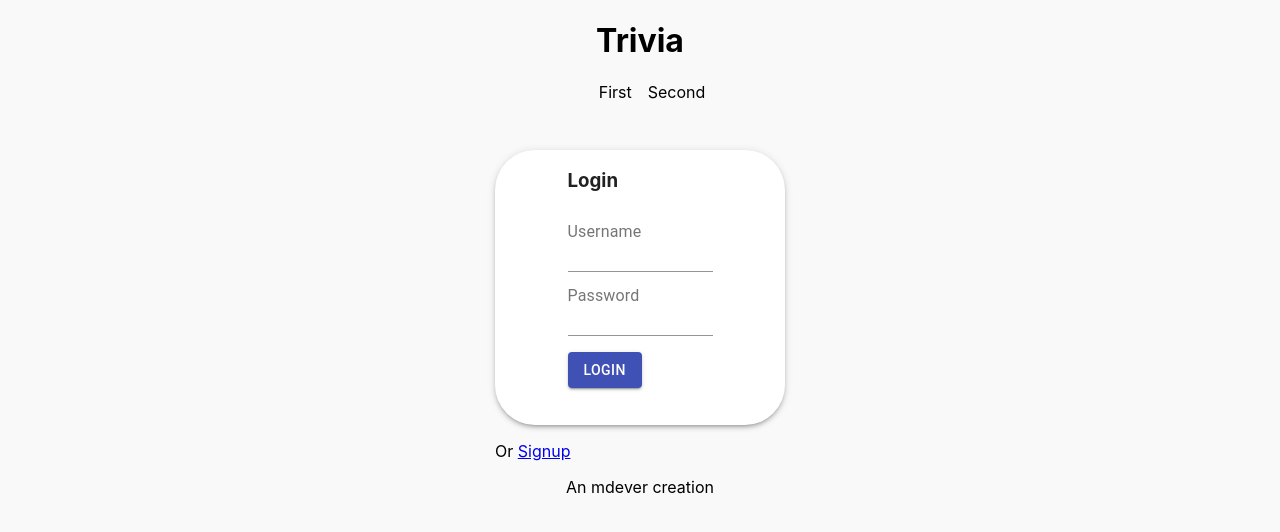
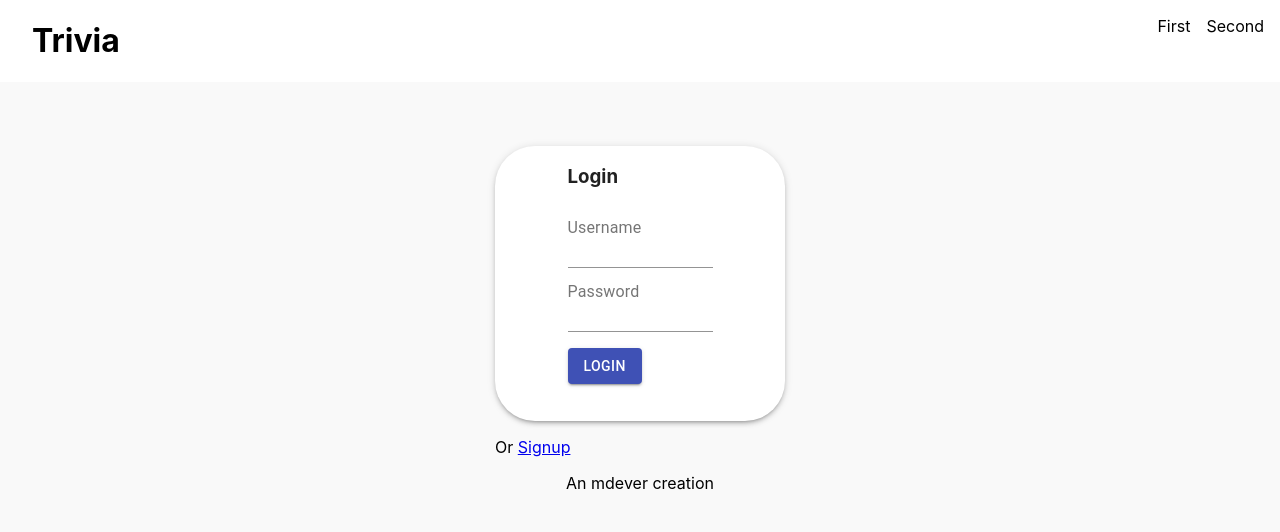
Before and after one commit to mdever/trivia, a React (Create React App) app in the folder client/: page / in a window 1280 px wide. Shown: the top 532 px of the page. Built offline with nearby package versions, Linux system fonts and the light colour scheme.

Commit message:
Header styling

```diff
--- a/client/src/App.tsx
+++ b/client/src/App.tsx
@@ -11,7 +11,7 @@ import { isAuthenticated, logoutAction, setUser } from './store/userSlice';
 import Header from './components/Header';
 import Footer from './components/Footer';
 import UnauthenticatedHomePage from './pages/UnauthenticatedHomePage';
-import { Container } from '@material-ui/core';
+import { Container, Box } from '@material-ui/core';
 import RegisterPage from './pages/RegisterPage';
 import { useEffect } from 'react';
 import { useAppDispatch } from './store';
@@ -51,6 +51,7 @@ function App() {
     <div className="App">
       <Router>
         <Header doLogout={logout}/>
+        <Box mt={8}>
           <Container>
             <Switch>
               <Route exact={true} path="/">
@@ -67,6 +68,7 @@ function App() {
               </Route>
             </Switch>
           </Container>
+        </Box>
         <Footer />
       </Router>
     </div>
--- a/client/src/components/Header.tsx
+++ b/client/src/components/Header.tsx
@@ -7,8 +7,13 @@ import { Button } from "@material-ui/core";
 
 const StyledHeader = styled.header`
     max-height: 200px;
-    text-align: center;
-    padding-bottom: 2rem;
+    margin-bottom: 2rem;
+    background: white;
+
+    h1 {
+        margin-left: 2rem;
+        display: inline-block;
+    }
 
     ul {
         list-style: none;
@@ -16,6 +21,14 @@ const StyledHeader = styled.header`
         li {
             display: inline-block;
             margin-right: 1em;
+        }
+    }
+
+    nav {
+        float: right;
+
+        * {
+            display: inline-block;
         }
     }
 `;
@@ -28,6 +41,7 @@ export default function Header(props: { doLogout: LogoutFunction }) {
     return (
         <StyledHeader>
             <h1>Trivia</h1>
+            <nav>
                 <ul>
                     <li>
                         First
@@ -48,6 +62,7 @@ export default function Header(props: { doLogout: LogoutFunction }) {
                     <Button color="primary" onClick={props.doLogout}>Logout</Button>
                 </div>
             }
+            </nav>
         </StyledHeader>
     )
 }
```
Lines whose indentation alone changed are shown as unchanged.
